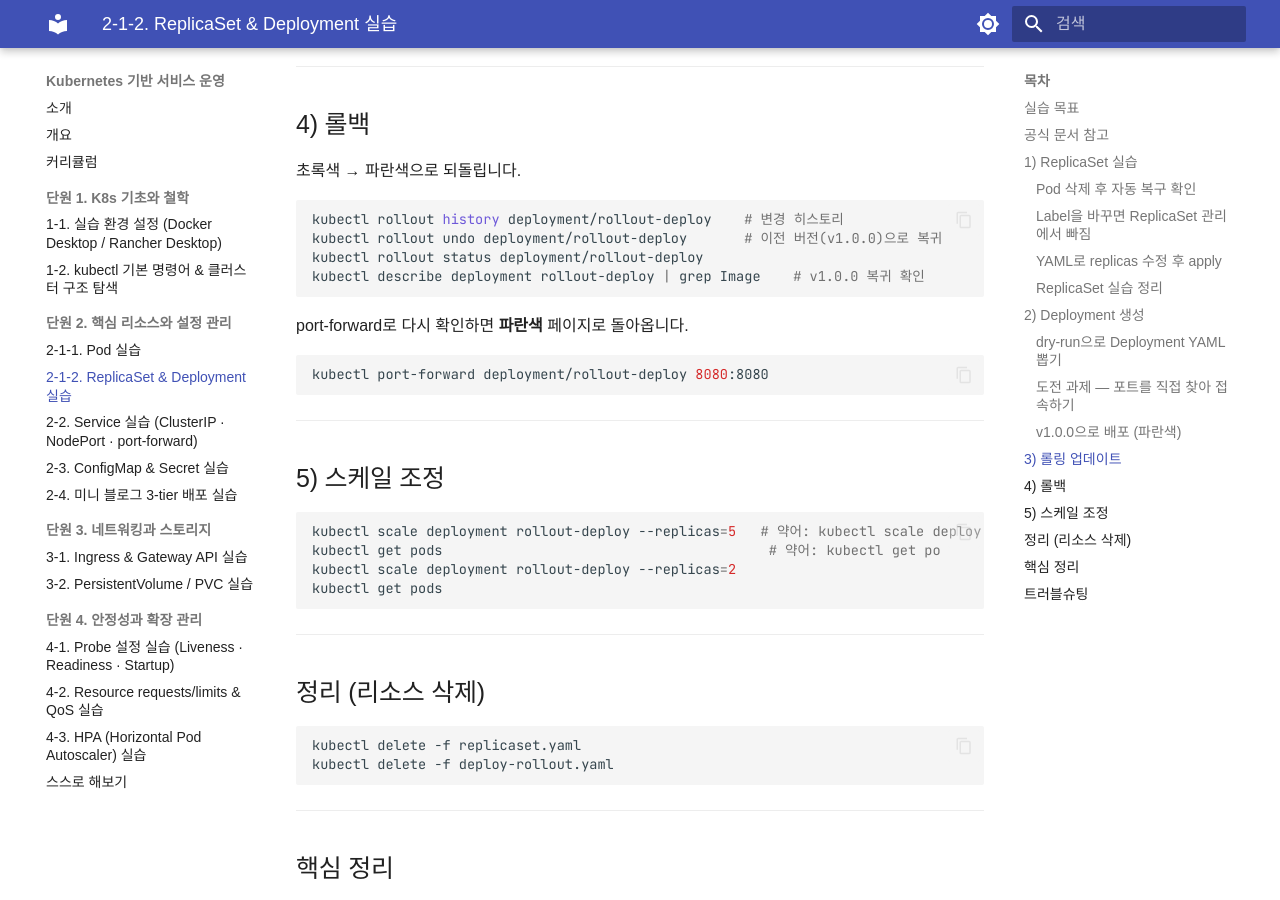
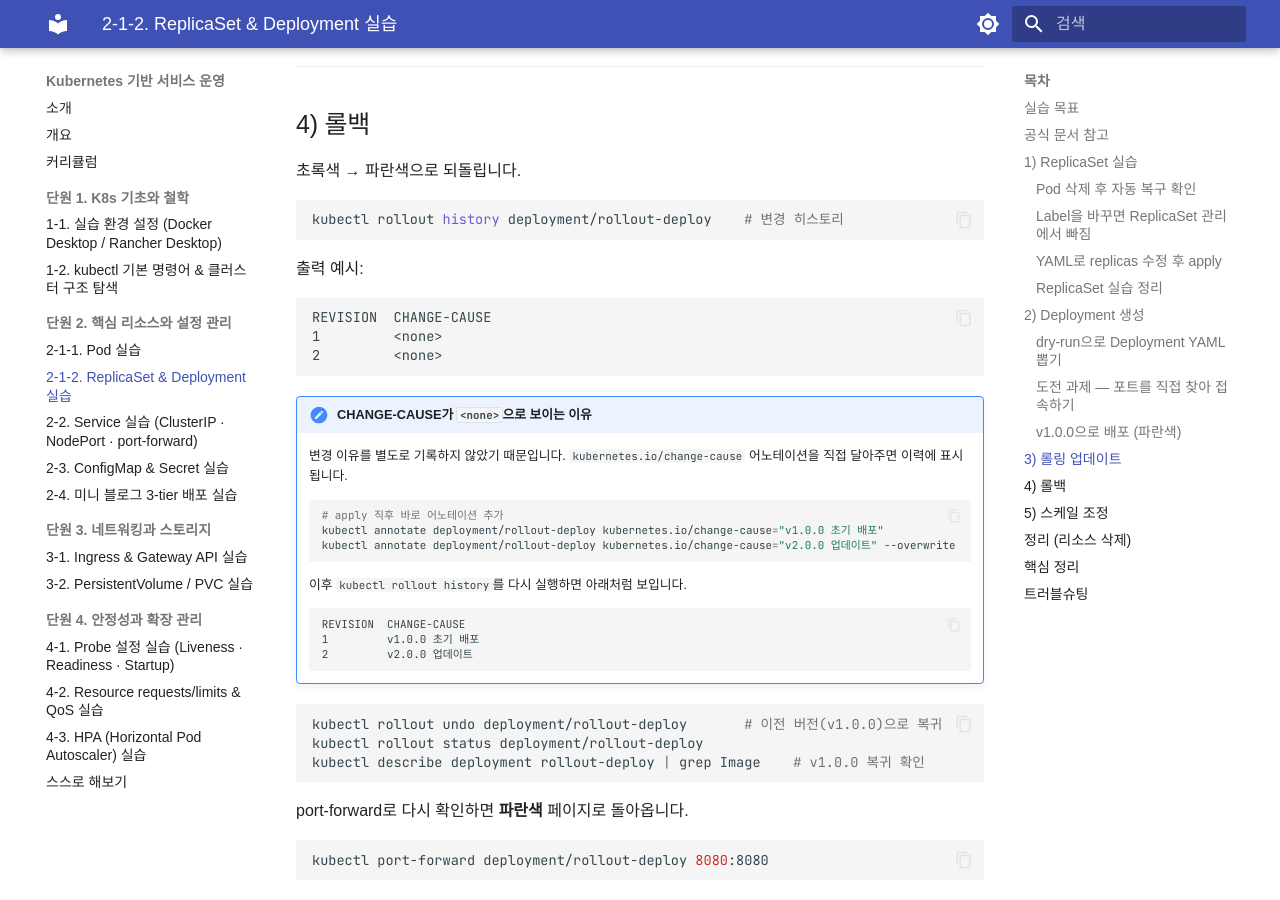
Before and after one commit to skilleat-labs/docker-k8s-labs, an MkDocs documentation site: the page built from docs/modules/module10/2-1-2.md, in a window 1280 px wide and 900 px high, scrolled down 5238 px. Built offline with MkDocs 1.6.1 and Material for MkDocs 9.7.7, drawn with Linux system fonts in a browser that asks for light colours; some web fonts are replaced.

Commit message:
docs: rollout history CHANGE-CAUSE <none> 이유 및 어노테이션으로 기록하는 방법 추가

````diff
--- a/docs/modules/module10/2-1-2.md
+++ b/docs/modules/module10/2-1-2.md
@@ -266,6 +266,35 @@ kubectl describe deployment rollout-deploy | grep Image
 
 ```bash
 kubectl rollout history deployment/rollout-deploy    # 변경 히스토리
+```
+
+출력 예시:
+
+```
+REVISION  CHANGE-CAUSE
+1         <none>
+2         <none>
+```
+
+!!! note "CHANGE-CAUSE가 `<none>`으로 보이는 이유"
+    변경 이유를 별도로 기록하지 않았기 때문입니다.
+    `kubernetes.io/change-cause` 어노테이션을 직접 달아주면 이력에 표시됩니다.
+
+    ```bash
+    # apply 직후 바로 어노테이션 추가
+    kubectl annotate deployment/rollout-deploy kubernetes.io/change-cause="v1.0.0 초기 배포"
+    kubectl annotate deployment/rollout-deploy kubernetes.io/change-cause="v2.0.0 업데이트" --overwrite
+    ```
+
+    이후 `kubectl rollout history`를 다시 실행하면 아래처럼 보입니다.
+
+    ```
+    REVISION  CHANGE-CAUSE
+    1         v1.0.0 초기 배포
+    2         v2.0.0 업데이트
+    ```
+
+```bash
 kubectl rollout undo deployment/rollout-deploy       # 이전 버전(v1.0.0)으로 복귀
 kubectl rollout status deployment/rollout-deploy
 kubectl describe deployment rollout-deploy | grep Image    # v1.0.0 복귀 확인
````
